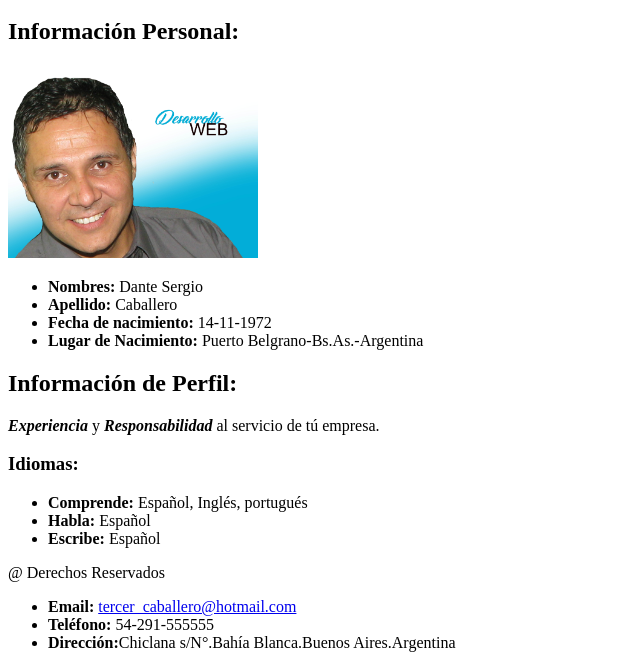
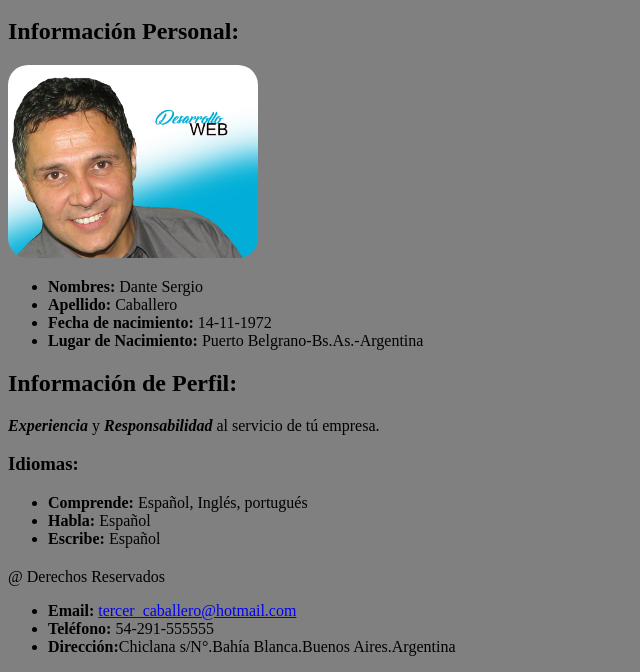
Before and after one commit to dantesergio40/FundamentoHTML, a plain HTML site: page index.html in a window 1280 px wide. Shown: the part 297-969 px from the top of the page, without its empty margins (0-640 px from the left). Drawn offline with Linux system fonts and the light colour scheme.

Commit message:
2do commit

```diff
--- /dev/null
+++ b/css/estilo.css
@@ -0,0 +1,9 @@
+body{
+background-color:gray;
+}
+footer{
+  margin-top: 20px;
+}
+img{
+  border-radius: 20px;
+}
--- a/index.html
+++ b/index.html
@@ -5,6 +5,7 @@
       <meta name="viewport" content="width=device-width,user-scalable=no">
       <meta name="author" content="Dante Sergio Caballero">
       <meta name="description" content="hoja de vida">
+      <link rel="stylesheet" href="css/estilo.css">
     <title>hoja de vida</title>
   </head>
     <body>
```
Also changed, not shown: github_url.txt.txt (added), 1 other file.
